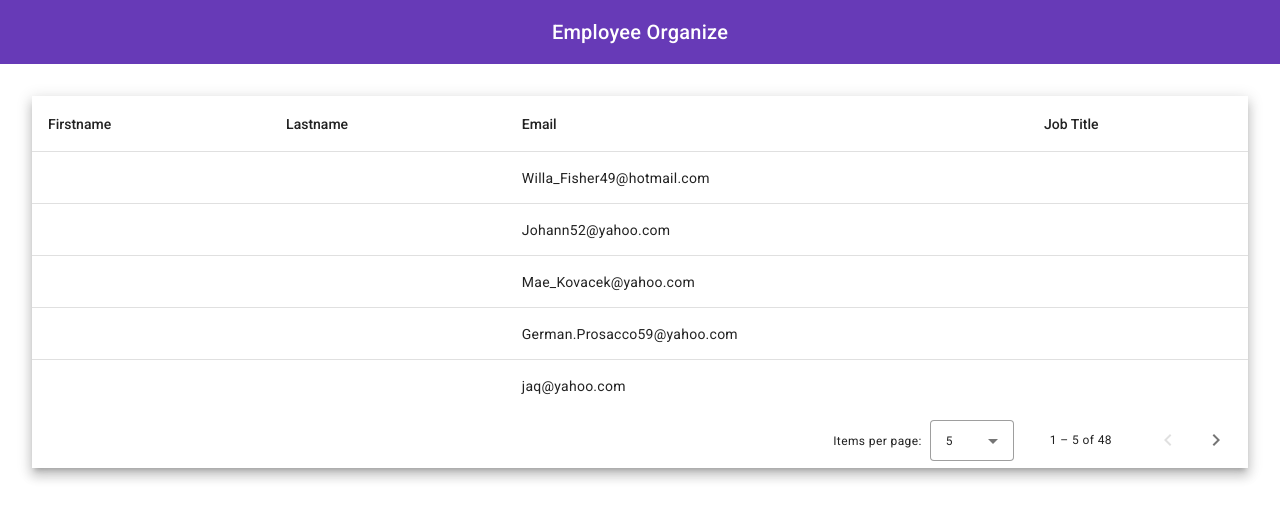
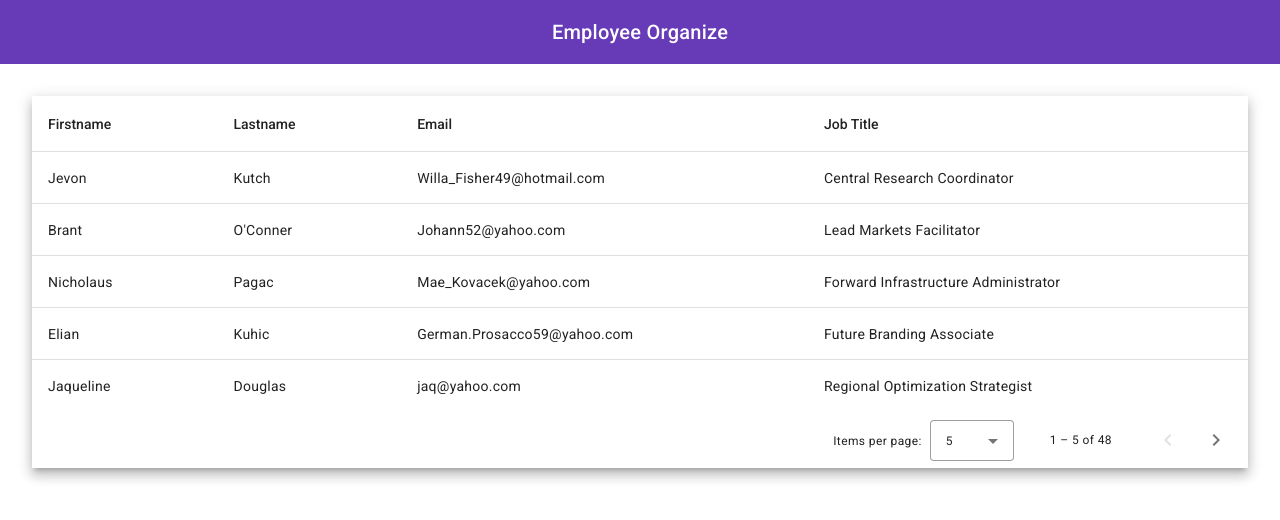
Before and after one commit to laska-adief/employee-organize, an Angular app: page /employee/list in a window 1280 px wide. Shown: the top 520 px of the page. Built offline with nearby package versions, Linux system fonts and the light colour scheme; data requests are answered from the project's data file; sample sign-in values are in the browser's storage.

Commit message:
[Employee Organize] refactor fields name Employee table display data in employee-list component

```diff
--- a/src/app/pages/employee/employee-list/employee-list.component.html
+++ b/src/app/pages/employee/employee-list/employee-list.component.html
@@ -11,13 +11,13 @@
       <!-- Firstname Column -->
       <ng-container matColumnDef="firstname">
         <th mat-header-cell *matHeaderCellDef mat-sort-header> Firstname </th>
-        <td mat-cell *matCellDef="let row"> {{row.firstName}} </td>
+        <td mat-cell *matCellDef="let row"> {{row.firstname}} </td>
       </ng-container>
 
       <!-- Lastname Column -->
       <ng-container matColumnDef="lastname">
         <th mat-header-cell *matHeaderCellDef mat-sort-header> Lastname </th>
-        <td mat-cell *matCellDef="let row"> {{row.lastName}} </td>
+        <td mat-cell *matCellDef="let row"> {{row.lastname}} </td>
       </ng-container>
 
       <!-- Email Column -->
@@ -29,7 +29,7 @@
       <!-- Job Title Column -->
       <ng-container matColumnDef="jobtitle">
         <th mat-header-cell *matHeaderCellDef mat-sort-header> Job Title </th>
-        <td mat-cell *matCellDef="let row"> {{row.jobTitle}} </td>
+        <td mat-cell *matCellDef="let row"> {{row.jobtitle}} </td>
       </ng-container>
 
       <tr mat-header-row *matHeaderRowDef="displayedColumns"></tr>
```
